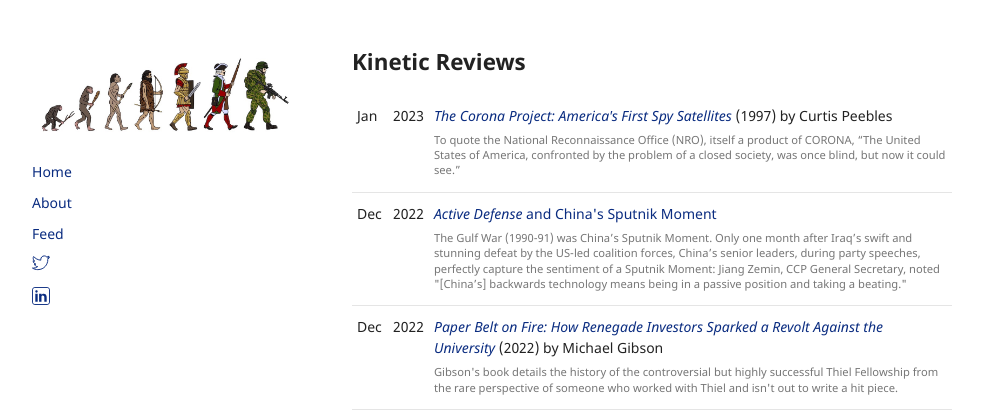
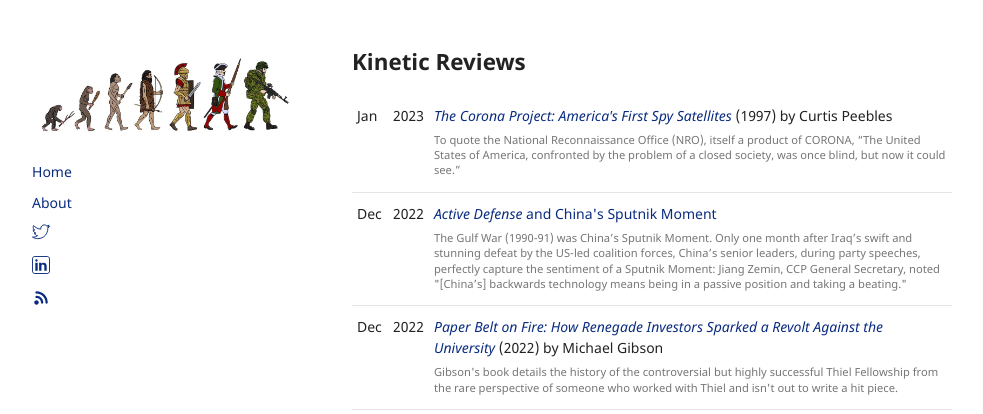
Before and after one commit to gordonhart/kinetic.reviews, a Jekyll site: the page built from index.html, in a window 1280 px wide. Shown: the top 414 px of the page, without its empty margins (148-1131 px from the left). Built offline with Jekyll 4.4.1, drawn with Linux system fonts in a browser that asks for light colours; the repository's description, which GitHub fills in, is left out.

Commit message:
Add icon for feed

```diff
--- a/_layouts/default.html
+++ b/_layouts/default.html
@@ -20,9 +20,9 @@
       <nav>
         <a href="/">Home</a>
         <a href="/about">About</a>
-        <a href="/feed.xml">Feed</a>
         <a href="https://twitter.com/Madeline_Zimm"><img src="/assets/img/twitter.svg" alt="Twitter" /></a>
         <a href="https://www.linkedin.com/in/madeline-zimmerman"><img src="/assets/img/linkedin.svg" alt="LinkedIn" /></a>
+        <a href="/feed.xml"><img src="/assets/img/feed.svg" alt="Feed" /></a>
       </nav>
     </header>
     <section>
```
Also changed, not shown: assets/img/feed.svg (added).
